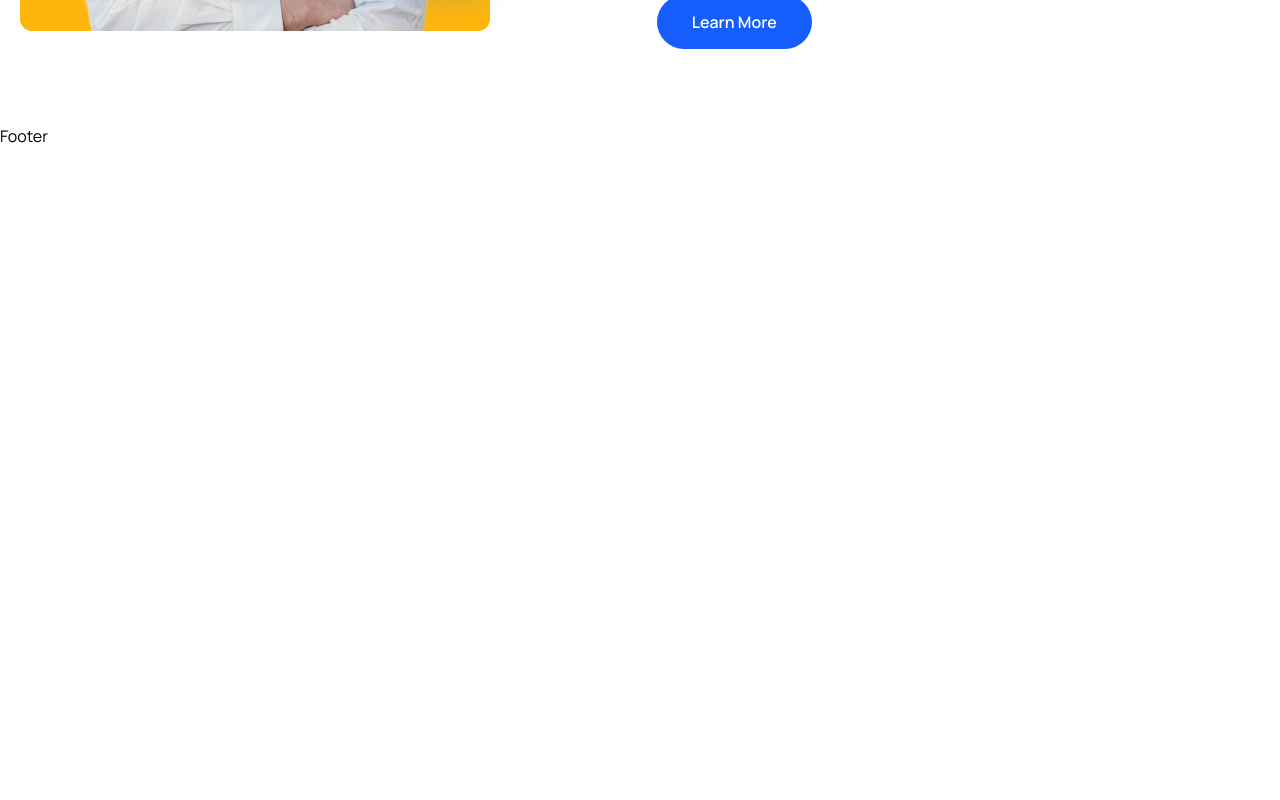
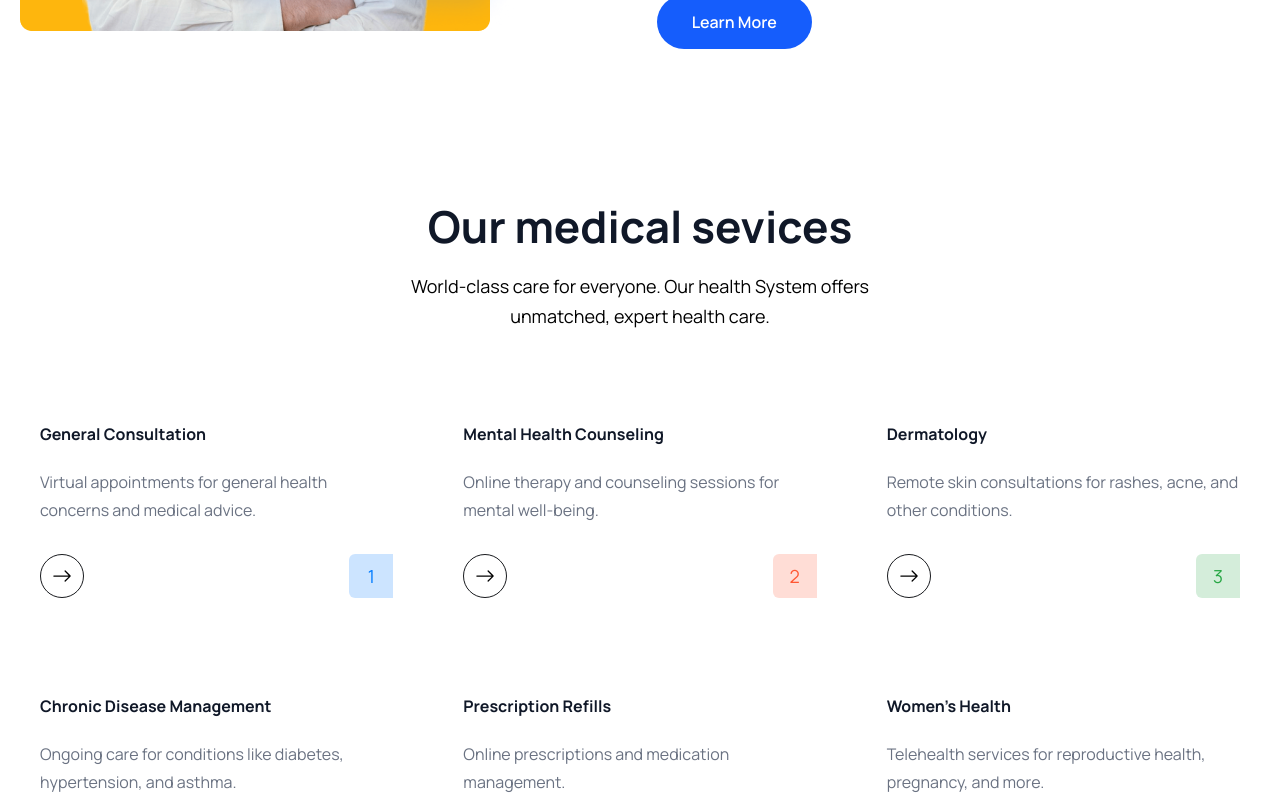
Before and after one commit to ErinAbduli/swiftcare, a React (Vite) app in the folder client/: page / in a window 1280 px wide. Shown: the part 2180-2980 px from the top of the page. Before the commit the page ends 2328 px from the top, so only its background shows below. Built offline with nearby package versions, Linux system fonts and the light colour scheme.

Commit message:
services section created

```diff
--- a/client/src/assets/data/services.js
+++ b/client/src/assets/data/services.js
@@ -1,38 +1,38 @@
 export const services = [
     {
-        name: "Cancer Care",
-        desc: "World-class care for everyone. Our health System offers unmatched, expert health care. From the lab to the clinic.",
-        bgColor: "rgba(254, 182, 13, .2)",
-        textColor: "#FEB60D",
+        "name": "General Consultation",
+        "desc": "Virtual appointments for general health concerns and medical advice.",
+        "bgColor": "rgba(0, 123, 255, 0.2)",
+        "textColor": "rgb(0, 123, 255)"
     },
     {
-        name: "Labor & Delivery",
-        desc: "World-class care for everyone. Our health System offers unmatched, expert health care. From the lab to the clinic.",
-        bgColor: "rgba(151, 113, 255, .2)",
-        textColor: "#9771FF",
+        "name": "Mental Health Counseling",
+        "desc": "Online therapy and counseling sessions for mental well-being.",
+        "bgColor": "rgba(255, 87, 51, 0.2)",
+        "textColor": "rgb(255, 87, 51)"
     },
     {
-        name: "Heart & Vascular",
-        desc: "World-class care for everyone. Our health System offers unmatched, expert health care. From the lab to the clinic.",
-        bgColor: "rgba(1, 181, 197, .2)",
-        textColor: "#01B5C5",
+        "name": "Dermatology",
+        "desc": "Remote skin consultations for rashes, acne, and other conditions.",
+        "bgColor": "rgba(40, 167, 69, 0.2)",
+        "textColor": "rgb(40, 167, 69)"
     },
     {
-        name: "Mental Health",
-        desc: "World-class care for everyone. Our health System offers unmatched, expert health care. From the lab to the clinic.",
-        bgColor: "rgba(1, 181, 197, .2)",
-        textColor: "#01B5C5",
+        "name": "Chronic Disease Management",
+        "desc": "Ongoing care for conditions like diabetes, hypertension, and asthma.",
+        "bgColor": "rgba(108, 117, 125, 0.2)",
+        "textColor": "rgb(108, 117, 125)"
     },
     {
-        name: "Neurology",
-        desc: "World-class care for everyone. Our health System offers unmatched, expert health care. From the lab to the clinic.",
-        bgColor: "rgba(254, 182, 13, .2)",
-        textColor: "#FEB60D",
+        "name": "Prescription Refills",
+        "desc": "Online prescriptions and medication management.",
+        "bgColor": "rgba(23, 162, 184, 0.2)",
+        "textColor": "rgb(23, 162, 184)"
     },
     {
-        name: "Burn Treatment",
-        desc: "World-class care for everyone. Our health System offers unmatched, expert health care. From the lab to the clinic.",
-        bgColor: "rgba(151, 113, 255, .2)",
-        textColor: "#9771FF",
-    },
-];
+        "name": "Women's Health",
+        "desc": "Telehealth services for reproductive health, pregnancy, and more.",
+        "bgColor": "rgba(233, 30, 99, 0.2)",
+        "textColor": "rgb(233, 30, 99)"
+    }
+]
--- /dev/null
+++ b/client/src/components/Services/ServiceCard.jsx
@@ -0,0 +1,22 @@
+import React from 'react'
+import { BsArrowRight } from 'react-icons/bs'
+import { Link } from 'react-router-dom'
+
+const ServiceCard = ({ service, index }) => {
+    return (
+        <div className='py-[30px] px-3 lg:px-5'>
+            <h2 className="tex-[26px] leading-9 text-gray-900 font-[700]">{service.name}</h2>
+            <p className='text-[16px] leading-7 font-[400] mt-4 text-gray-500'>{service.desc}</p>
+            <div className="flex items-center justify-between mt-[30px]">
+                <Link to='/doctors' className='w-[44px] h-[44px] rounded-full border border-solid border-[#181a1e]  flex items-center justify-center group hover:bg-blue-600 hover:border-none '>
+                    <BsArrowRight className='group-hover:text-white w-6 h-5' />
+                </Link>
+                <span style={{ background: `${service.bgColor}`, color: `${service.textColor}`, borderRadius: '6px 0 0 6px' }} className='w-[44px] h-[44px] flex items-center justify-center text-[18px] leading-[30px]'>
+                    {index + 1}
+                </span>
+            </div>
+        </div>
+    )
+}
+
+export default ServiceCard
--- /dev/null
+++ b/client/src/components/Services/ServiceList.jsx
@@ -0,0 +1,15 @@
+import React from 'react'
+import { services } from '../../assets/data/services'
+import ServiceCard from './ServiceCard'
+
+const ServiceList = () => {
+    return (
+        <div className="grid grid-cols-1 md:grid-cols-2 lg:grid-cols-3 gap-5 lg:gap-[30px] mt-[30px] lg:mt-[55px]">
+            {services.map((service, index) => (
+                <ServiceCard key={index} index={index} service={service} />
+            ))}
+        </div>
+    )
+}
+
+export default ServiceList
--- a/client/src/pages/Home.jsx
+++ b/client/src/pages/Home.jsx
@@ -8,6 +8,7 @@ import icon3 from '../assets/images/icon03.png'
 import About from '../components/About/About'
 import { Link } from 'react-router-dom'
 import { BsArrowRight } from 'react-icons/bs'
+import ServiceList from '../components/Services/ServiceList'
 const Home = () => {
     return (
         <>
@@ -115,6 +116,16 @@ const Home = () => {
             </section>
 
             <About />
+
+            <section>
+                <div className="container">
+                    <div className="xl:w-[470px] mx-auto">
+                        <h2 className="heading text-center">Our medical sevices</h2>
+                        <p className="text__para text-center">World-class care for everyone. Our health System offers unmatched, expert health care.</p>
+                    </div>
+                    <ServiceList />
+                </div>
+            </section>
         </>
     )
 }
```
